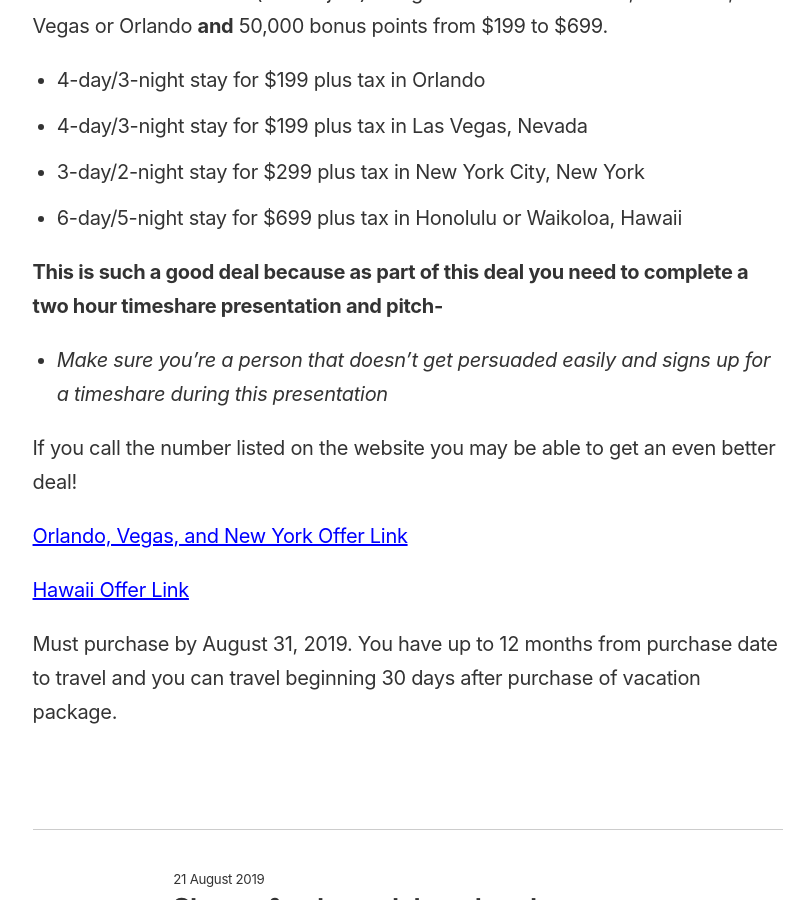
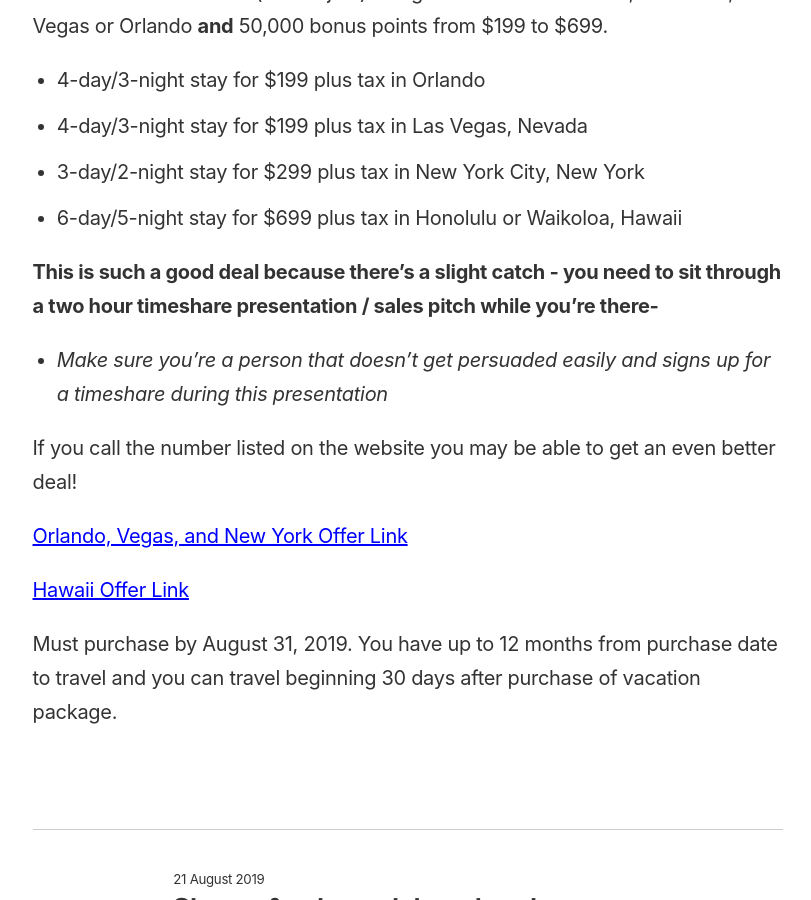
Before and after one commit to ohiosveryown/atldeals, a Jekyll site: the page built from _posts/2019-08-21-hilton-travel-deal.markdown, in a window 1280 px wide and 900 px high, scrolled down 958 px. Shown: the whole window, without its empty margins (232-1043 px from the left). Built offline with Jekyll 4.4.1, drawn with Linux system fonts in a browser that asks for light colours; our own code applies the rules of GitHub Pages for plain Markdown files.

Commit message:
Updated Hilton Travel Deal

```diff
--- a/_posts/2019-08-21-hilton-travel-deal.markdown
+++ b/_posts/2019-08-21-hilton-travel-deal.markdown
@@ -21,7 +21,7 @@
 
 * 6-day/5-night stay for $699 plus tax in Honolulu or Waikoloa, Hawaii
 
-**This is such a good deal because as part of this deal you need to complete a two hour timeshare presentation and pitch-**
+**This is such a good deal because there's a slight catch - you need to sit through a two hour timeshare presentation / sales pitch while you're there-**
 
 * *Make sure you're a person that doesn't get persuaded easily and signs up for a timeshare during this presentation*
 
```
